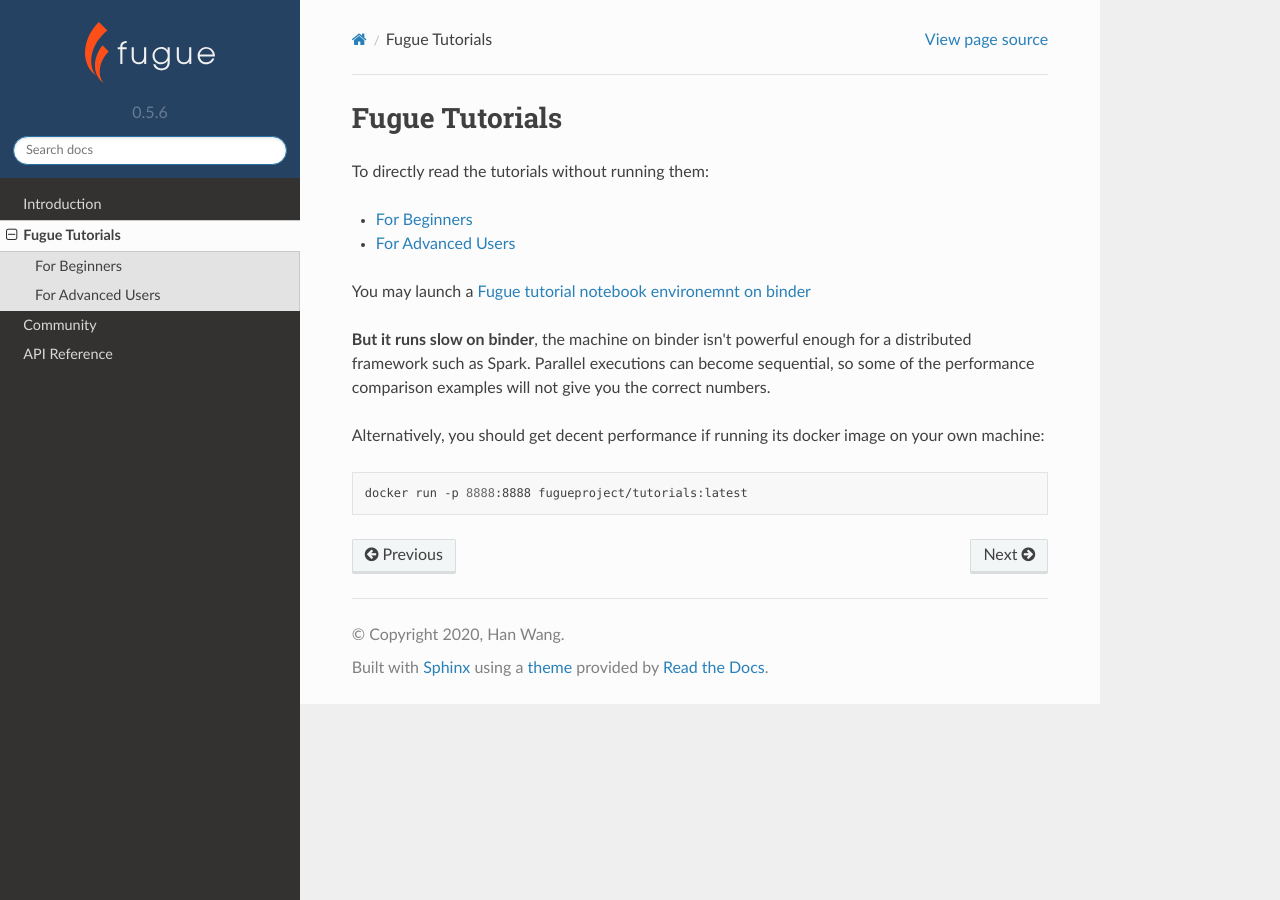
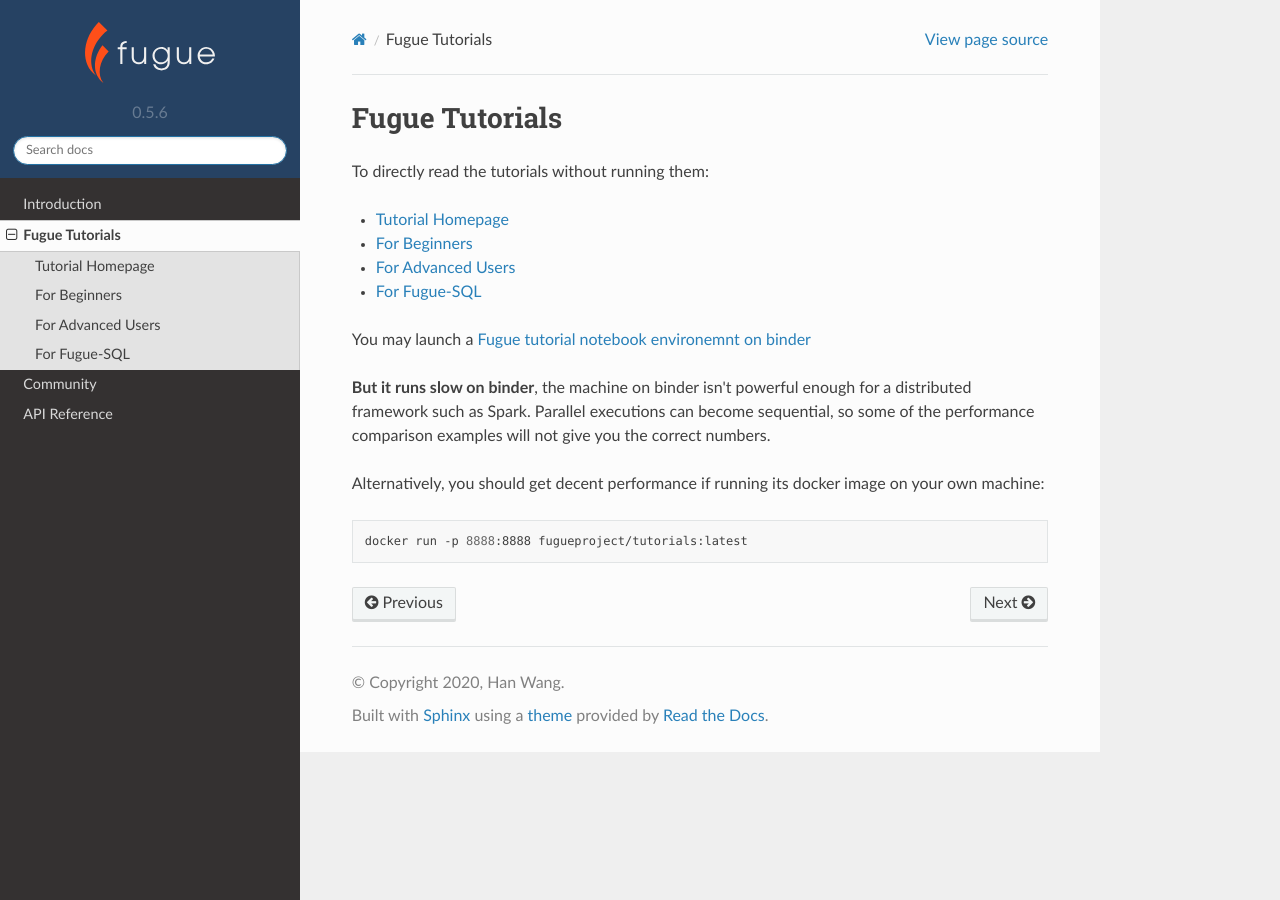
Before and after one commit to fugue-project/fugue, a Sphinx documentation site: the page built from docs/tutorials.rst, in a window 1280 px wide. Built offline with Sphinx 7.4.7 and the Read the Docs theme 2.0.0, drawn with Linux system fonts in a browser that asks for light colours.

Commit message:
Changing doc links

```diff
--- a/docs/tutorials.rst
+++ b/docs/tutorials.rst
@@ -6,8 +6,11 @@
 
 .. toctree::
 
-   For Beginners <https://fugue-tutorials.readthedocs.io/en/latest/tutorials/beginner.html>
+   Tutorial Homepage <https://fugue-tutorials.readthedocs.io/en/latest/tutorials/index.html>
+   For Beginners <https://fugue-tutorials.readthedocs.io/en/latest/tutorials/beginner/index.html>
    For Advanced Users <https://fugue-tutorials.readthedocs.io/en/latest/tutorials/advanced.html>
+   For Fugue-SQL <https://fugue-tutorials.readthedocs.io/en/latest/tutorials/fugue_sql/index.html>
+
 
 
 You may launch a
```
Also changed, not shown: README.md (+3 -3 lines).
